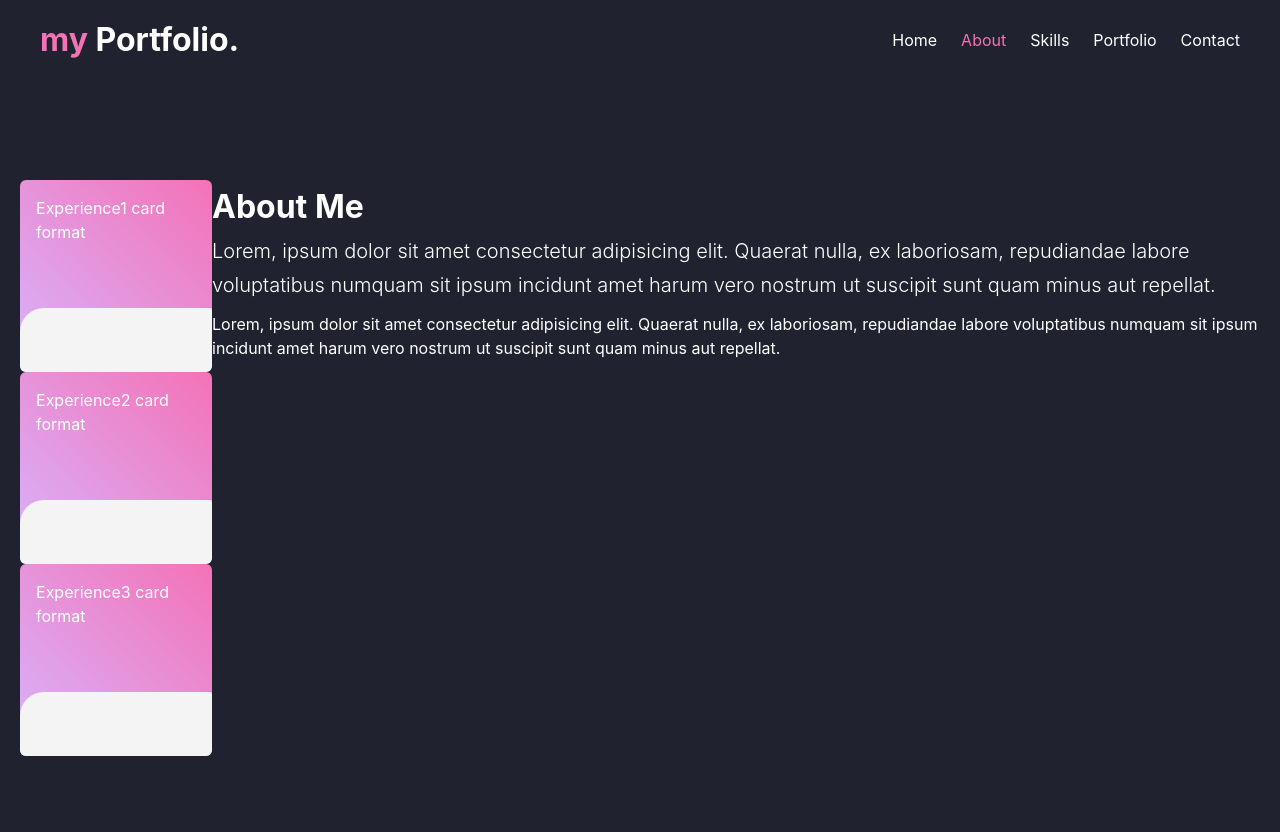
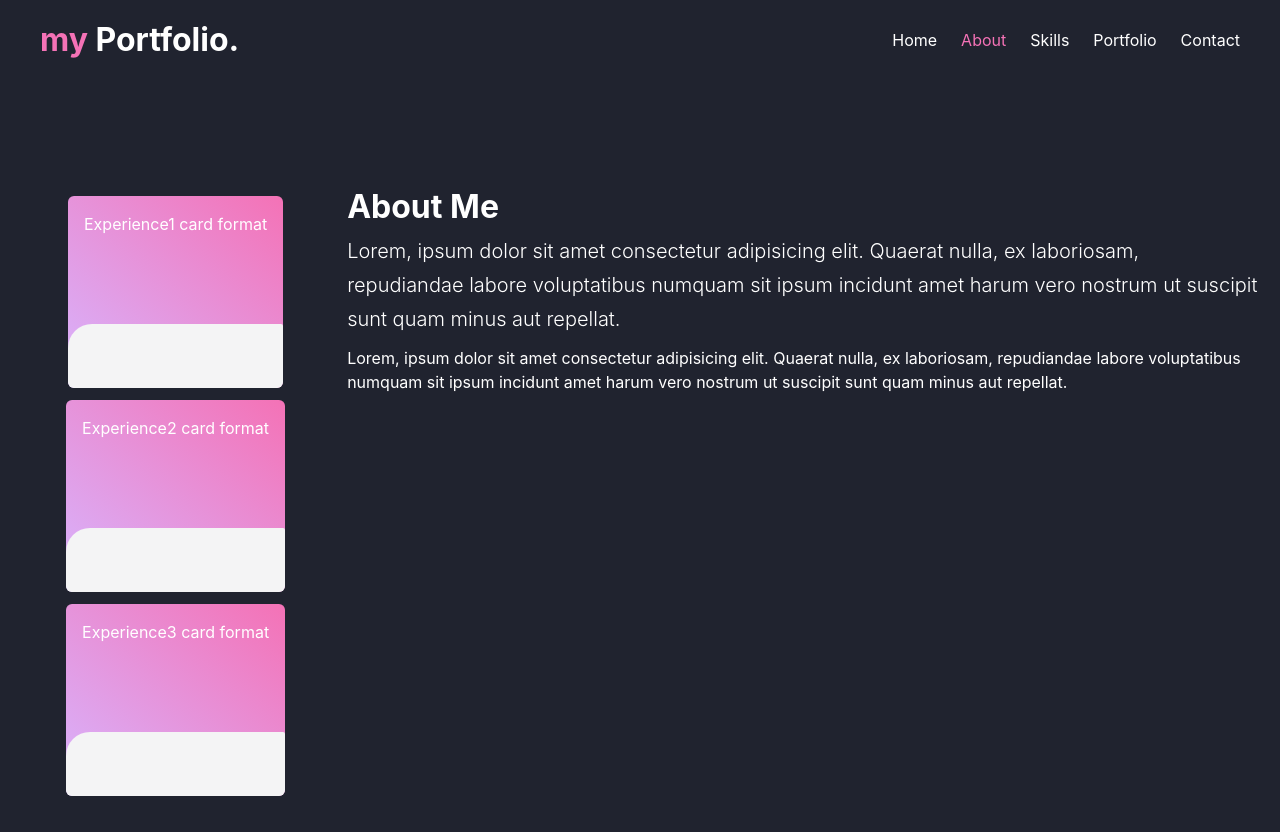
Before and after one commit to Leprekus/react-portfolio-site, a React (Vite) app in the folder leprekus-site/: page /about in a window 1280 px wide. Before the commit the page ends 800 px from the top, so only its background shows below. Built offline with nearby package versions, Linux system fonts and the light colour scheme.

Commit message:
create cardholder

```diff
--- a/leprekus-site/src/components/Card.jsx
+++ b/leprekus-site/src/components/Card.jsx
@@ -1,15 +1,22 @@
-import React from 'react'
+import React from 'react';
 
-function Card({children}) {
+function Card({ children }) {
   return (
-    <div className='w-48 h-48 p-4 relative
-    bg-gradient-to-bl from-pink-400 to-purple-300 rounded-md'>
-        {...children}
-        <div className='w-full absolute left-0 bottom-0 rounded-b-md rounded-tl-3xl rounded-tr-sm
-        h-1/3 bg-zinc-100
-        '></div>
+    //change width and height
+    <div
+      className='min-w-48 h-48 p-4 relative
+    bg-gradient-to-bl from-pink-400 to-purple-300 rounded-md'
+    >
+      {...children}
+      <div
+        className='w-full absolute left-0 bottom-0 rounded-b-md rounded-tl-3xl rounded-tr-sm
+        h-1/3 bg-zinc-100 hover:h-3/4 hover:ease-in ease-out duration-200
+        '
+      >
+        <div></div>
+      </div>
     </div>
-  )
+  );
 }
 
-export default Card
+export default Card;
--- /dev/null
+++ b/leprekus-site/src/components/Cardholder.jsx
@@ -0,0 +1,12 @@
+import React from 'react'
+
+function Cardholder({children}) {
+  return (
+    <div className='flex flex-wrap gap-3 justify-center my-4
+    md:mr-4'>
+        {...children}
+    </div>
+  )
+}
+
+export default Cardholder
--- a/leprekus-site/src/pages/About.jsx
+++ b/leprekus-site/src/pages/About.jsx
@@ -1,14 +1,15 @@
 import Card from '../components/Card';
+import Cardholder from '../components/Cardholder';
 import Layout from '../components/Layout';
 
 export default function About() {
   return (
     <Layout>
-      <div>
+      <Cardholder>
           <Card className='m-4'>Experience1 card format</Card>
           <Card className='m-4'>Experience2 card format</Card>
           <Card className='m-4'>Experience3 card format</Card>
-      </div>
+      </Cardholder>
       <div>
           <h2>About Me</h2>
           <h5>
```
